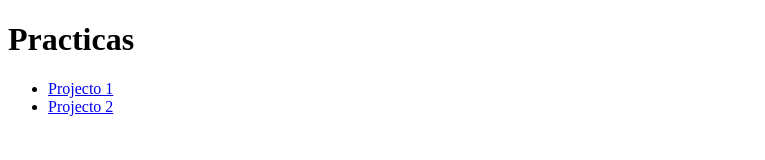
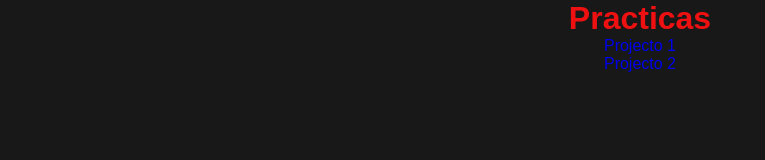
Before and after one commit to DannaGlz-droid/DannaGlz-droid.github.io, a plain HTML site: page index.html in a window 1280 px wide. Shown: the whole page, without its empty margins (0-765 px from the left). Drawn offline with Linux system fonts and the light colour scheme.

Commit message:
Ajustes otra vex jijiji

```diff
--- a/index.html
+++ b/index.html
@@ -3,6 +3,7 @@
 <head>
     <meta charset="UTF-8">
     <meta name="viewport" content="width=device-width, initial-scale=1.0">
+    <link rel="stylesheet" href="indux.css">
     <title>Document</title>
 </head>
 <body>
@@ -12,5 +13,6 @@
     <li><a href="https://username.github.io/pweb_practica02">Projecto 1</a></li>
     <li><a href="https://username.github.io/pweb_practica03">Projecto 2</a></li>
     </ul>
+
 </body>
 </html>
--- /dev/null
+++ b/indux.css
@@ -0,0 +1,17 @@
+* {
+    margin: 0;
+    padding: 0;
+    box-sizing: border-box;
+    text-decoration: none;
+    list-style: none;
+}
+
+body {
+    width: 100vw;
+    height: 100vh;
+    background: #181818;
+    color: #ef1111;
+    font-family: 'DEAD FATALY', sans-serif;
+    margin: 0;
+    text-align: center;
+}
```
